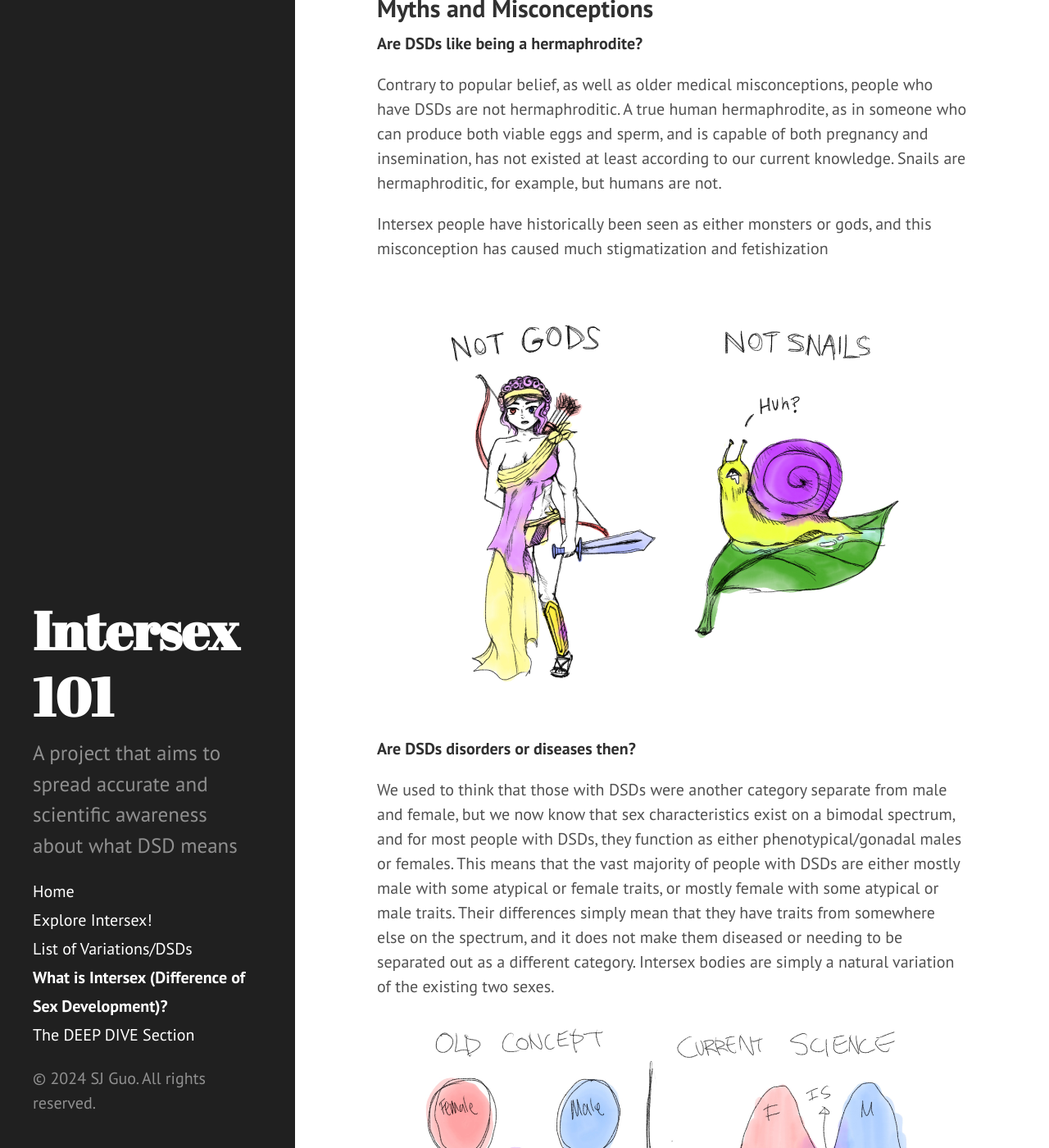
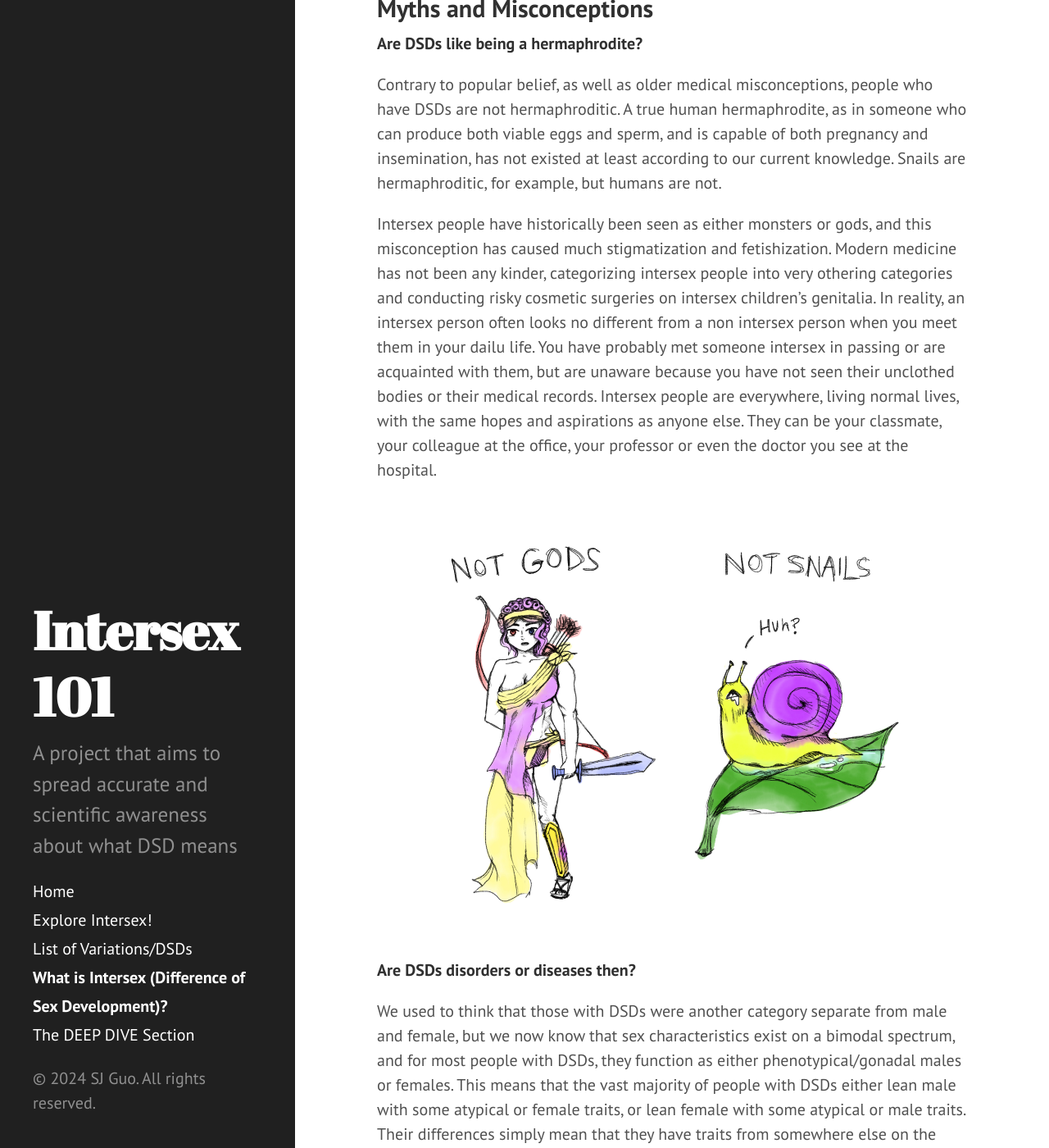
Before and after one commit to mintyfresh8188/intersex101, a Jekyll site: the page built from 01_INTRO_TO_INTERSEX.md, in a window 1280 px wide and 1400 px high, scrolled down 13005 px. Shown: the whole window at 82% size. Built offline with Jekyll 4.4.1, drawn with Linux system fonts in a browser that asks for light colours; Markdown is read by kramdown in place of the engine named in the settings; some of the changed text lies outside the part shown.

Commit message:
fix intro

```diff
--- a/01_INTRO_TO_INTERSEX.md
+++ b/01_INTRO_TO_INTERSEX.md
@@ -126,13 +126,13 @@ CAH and female OTDSD (ovotesticular DSD with ovarian majority) can result in som
 
 Contrary to popular belief, as well as older medical misconceptions, people who have DSDs are not hermaphroditic. A true human hermaphrodite, as in someone who can produce both viable eggs and sperm, and is capable of both pregnancy and insemination, has not existed at least according to our current knowledge. Snails are hermaphroditic, for example, but humans are not.
 
-Intersex people have historically been seen as either monsters or gods, and this misconception has caused much stigmatization and fetishization
+Intersex people have historically been seen as either monsters or gods, and this misconception has caused much stigmatization and fetishization. Modern medicine has not been any kinder, categorizing intersex people into very othering categories and conducting risky cosmetic surgeries on intersex children's genitalia. In reality, an intersex person often looks no different from a non intersex person when you meet them in your dailu life. You have probably met someone intersex in passing or are acquainted with them, but are unaware because you have not seen their unclothed bodies or their medical records. Intersex people are everywhere, living normal lives, with the same hopes and aspirations as anyone else. They can be your classmate, your colleague at the office, your professor or even the doctor you see at the hospital.
 
 ![](/My%20document%20(3).jpg)
 
 **Are DSDs disorders or diseases then?**
 
-We used to think that those with DSDs were another category separate from male and female, but we now know that sex characteristics exist on a bimodal spectrum, and for most people with DSDs, they function as either phenotypical/gonadal males or females. This means that the vast majority of people with DSDs are either mostly male with some atypical or female traits, or mostly female with some atypical or male traits. Their differences simply mean that they have traits from somewhere else on the spectrum, and it does not make them diseased or needing to be separated out as a different category. Intersex bodies are simply a natural variation of the existing two sexes.
+We used to think that those with DSDs were another category separate from male and female, but we now know that sex characteristics exist on a bimodal spectrum, and for most people with DSDs, they function as either phenotypical/gonadal males or females. This means that the vast majority of people with DSDs either lean male with some atypical or female traits, or lean female with some atypical or male traits. Their differences simply mean that they have traits from somewhere else on the spectrum, and it does not make them diseased or needing to be separated out as a different category. Intersex bodies are simply a natural variation of the existing two sexes.
 
 ![](/IMG_0079.jpg)
 
```
